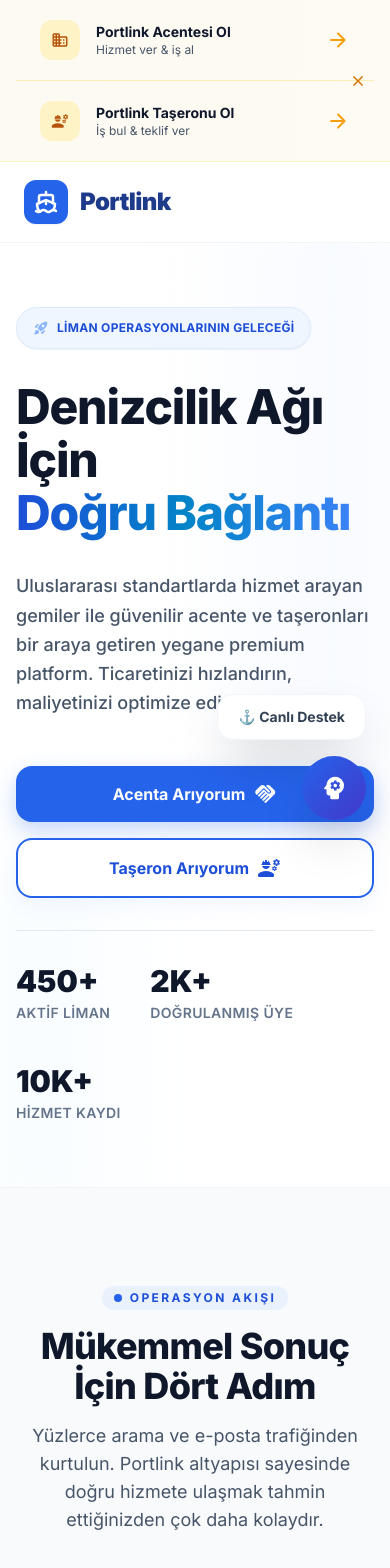
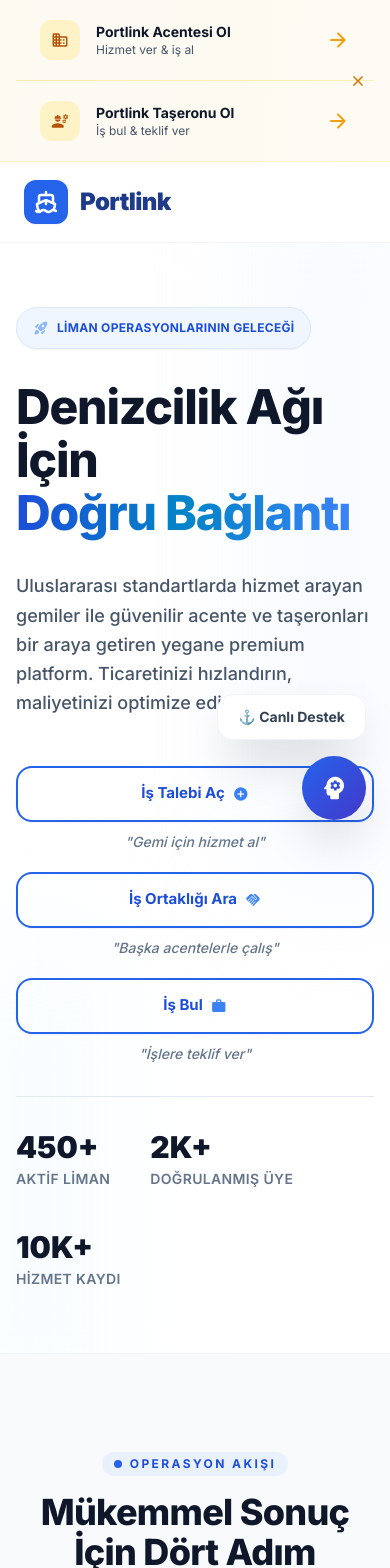
Before and after one commit to codyoltr/portlink, a React (Vite) app: page / in a window 390 px wide. Shown: the top 1568 px of the page. Built offline with nearby package versions, Linux system fonts and the light colour scheme.

Commit message:
Harita konumları düzeltildi ve butonlar güncellendi

```diff
--- a/src/modules/home/pages/Welcome.tsx
+++ b/src/modules/home/pages/Welcome.tsx
@@ -108,9 +108,19 @@
   }
 ];
 
+// --- HARİTA NOKTALARI (Kıyı/Deniz Üzerine Taşındı) ---
+const mapPoints = [
+  { id: 1, name: 'İstanbul (Marmara)', x: '28%', y: '30%', stats: '150+ İşlemi' },
+  { id: 2, name: 'İzmir (Ege)', x: '15%', y: '53%', stats: '85+ İşlem' },
+  { id: 3, name: 'Mersin (Akdeniz)', x: '55%', y: '78%', stats: '120+ İşlem' },
+  { id: 4, name: 'İskenderun (Akdeniz)', x: '62%', y: '80%', stats: '40+ İşlem' },
+  { id: 5, name: 'Trabzon (Karadeniz)', x: '75%', y: '18%', stats: '30+ İşlem' },
+];
+
 const Welcome: React.FC = () => {
   const navigate = useNavigate();
   const [showRoleBar, setShowRoleBar] = useState(true);
+
   return (
     <FullPageLayout>
 {/* --- QUICK ROLE BAR (WARNING STYLE) --- */}
@@ -187,7 +197,6 @@
 
         {/* --- PREMIUM HERO SECTION --- */}
         <section className="relative overflow-hidden w-full bg-white border-b border-slate-100">
-          {/* Subtle Dynamic Backgrounds */}
           <div className="absolute top-[-10%] right-[-5%] w-[40%] h-[70%] bg-blue-50/50 rounded-full blur-3xl pointer-events-none"></div>
           <div className="absolute bottom-[-10%] left-[-5%] w-[30%] h-[50%] bg-sky-50/50 rounded-full blur-3xl pointer-events-none"></div>
 
@@ -209,20 +218,40 @@
                   Uluslararası standartlarda hizmet arayan gemiler ile güvenilir acente ve taşeronları bir araya getiren yegane premium platform. Ticaretinizi hızlandırın, maliyetinizi optimize edin.
                 </p>
 
-                <div className="flex flex-col sm:flex-row gap-4 pt-4">
+                {/* 3'LÜ ŞEFFAF BUTON GRUBU */}
+                <div className="flex flex-col sm:flex-row flex-wrap gap-5 pt-4">
+                  <div className="flex flex-col items-center sm:items-start flex-1 sm:flex-none">
                     <button
                       onClick={() => navigate('/login')}
-                    className="group px-8 py-4 bg-blue-600 text-white rounded-2xl font-bold text-base hover:bg-blue-700 transition-all duration-300 shadow-[0_8px_20px_rgba(37,99,235,0.25)] hover:shadow-[0_12px_25px_rgba(37,99,235,0.35)] transform hover:-translate-y-1 flex items-center justify-center gap-2"
+                      className="group w-full px-6 py-3.5 bg-transparent text-blue-700 border-2 border-blue-600 rounded-2xl font-bold text-[15px] hover:bg-blue-50 transition-all duration-300 shadow-sm transform hover:-translate-y-1 flex items-center justify-center gap-2 whitespace-nowrap"
                     >
-                    Acenta Arıyorum
-                    <span className="material-icons-round group-hover:translate-x-1 transition-transform">handshake</span>
+                      İş Talebi Aç
+                      <span className="material-icons-round text-base group-hover:translate-x-1 transition-transform text-blue-500">add_circle</span>
                     </button>
+                    <span className="text-sm text-slate-500 italic mt-2.5 font-medium text-center sm:text-left w-full">"Gemi için hizmet al"</span>
+                  </div>
+
+                  <div className="flex flex-col items-center sm:items-start flex-1 sm:flex-none">
                     <button
                       onClick={() => navigate('/login')}
-                    className="group px-8 py-4 bg-white text-blue-700 border-2 border-blue-600 rounded-2xl font-bold text-base hover:bg-blue-50 transition-all duration-300 shadow-[0_8px_20px_rgba(37,99,235,0.05)] hover:shadow-[0_12px_25px_rgba(37,99,235,0.15)] transform hover:-translate-y-1 flex items-center justify-center gap-2">
-                    Taşeron Arıyorum
-                    <span className="material-icons-round group-hover:translate-x-1 transition-transform">engineering</span>
+                      className="group w-full px-6 py-3.5 bg-transparent text-blue-700 border-2 border-blue-600 rounded-2xl font-bold text-[15px] hover:bg-blue-50 transition-all duration-300 shadow-sm transform hover:-translate-y-1 flex items-center justify-center gap-2 whitespace-nowrap"
+                    >
+                      İş Ortaklığı Ara
+                      <span className="material-icons-round text-base group-hover:translate-x-1 transition-transform text-blue-500">handshake</span>
                     </button>
+                    <span className="text-sm text-slate-500 italic mt-2.5 font-medium text-center sm:text-left w-full">"Başka acentelerle çalış"</span>
+                  </div>
+
+                  <div className="flex flex-col items-center sm:items-start flex-1 sm:flex-none">
+                    <button
+                      onClick={() => navigate('/login')}
+                      className="group w-full px-6 py-3.5 bg-transparent text-blue-700 border-2 border-blue-600 rounded-2xl font-bold text-[15px] hover:bg-blue-50 transition-all duration-300 shadow-sm transform hover:-translate-y-1 flex items-center justify-center gap-2 whitespace-nowrap"
+                    >
+                      İş Bul
+                      <span className="material-icons-round text-base group-hover:translate-x-1 transition-transform text-blue-500">work</span>
+                    </button>
+                    <span className="text-sm text-slate-500 italic mt-2.5 font-medium text-center sm:text-left w-full">"İşlere teklif ver"</span>
+                  </div>
                 </div>
 
                 {/* İstatistikler */}
@@ -253,11 +282,9 @@
                       alt="Denizcilik lojistik operasyonları"
                       className="w-full h-full object-cover transform duration-1000 group-hover:scale-105"
                     />
-                    {/* Glassmorphic Gradient Overlay on Image */}
                     <div className="absolute inset-0 bg-gradient-to-tr from-blue-900/10 to-transparent"></div>
                   </div>
                 </div>
-                {/* Dekoratif Halkalar */}
                 <div className="absolute -top-10 -right-10 w-full h-full border-2 border-blue-50 rounded-[3rem] -z-10 transform rotate-3"></div>
                 <div className="absolute -bottom-8 -left-8 w-full h-full border-2 border-sky-50 rounded-[3rem] -z-10 transform -rotate-3"></div>
               </div>
@@ -326,8 +353,6 @@
             </div>
 
             <div className="grid grid-cols-1 lg:grid-cols-3 gap-6">
-
-              {/* Sol Büyük Kutu */}
               <div className={`lg:col-span-1 lg:row-span-2 group relative rounded-[2.5rem] p-10 flex flex-col justify-between overflow-hidden border transition-all duration-300 min-h-[440px] bg-slate-50 border-slate-200 hover:border-blue-300 hover:shadow-2xl`}>
                 <div className="relative z-10">
                   <div className={`w-16 h-16 rounded-[1.25rem] flex items-center justify-center mb-8 ${features[0].bgColor} ${features[0].borderColor} border transition-transform duration-500 group-hover:scale-110 shadow-sm`}>
@@ -342,7 +367,6 @@
                 </div>
               </div>
 
-              {/* Sağ Üst Yatay Kutu */}
               <div className={`lg:col-span-2 group rounded-[2.5rem] p-8 md:p-10 flex flex-col md:flex-row items-start md:items-center gap-8 border transition-all duration-300 bg-slate-50 border-slate-200 hover:border-indigo-300 hover:shadow-xl`}>
                 <div className={`w-20 h-20 rounded-[1.25rem] flex items-center justify-center flex-shrink-0 ${features[1].bgColor} ${features[1].borderColor} border transition-transform duration-500 group-hover:-rotate-6 shadow-sm`}>
                   {features[1].icon}
@@ -357,7 +381,6 @@
                 </div>
               </div>
 
-              {/* Sağ Alt Kutu 1 */}
               <div className={`lg:col-span-1 group rounded-[2.5rem] p-8 flex flex-col justify-center border transition-all duration-300 min-h-[220px] bg-slate-50 border-slate-200 hover:border-sky-300 hover:shadow-xl`}>
                 <div className={`w-14 h-14 rounded-2xl flex items-center justify-center mb-5 ${features[2].bgColor} ${features[2].borderColor} border shadow-sm`}>
                   {features[2].icon}
@@ -370,7 +393,6 @@
                 </p>
               </div>
 
-              {/* Sağ Alt Kutu 2 */}
               <div className={`lg:col-span-1 group rounded-[2.5rem] p-8 flex flex-col justify-center border transition-all duration-300 min-h-[220px] bg-slate-50 border-slate-200 hover:border-cyan-300 hover:shadow-xl`}>
                 <div className={`w-14 h-14 rounded-2xl flex items-center justify-center mb-5 ${features[3].bgColor} ${features[3].borderColor} border shadow-sm`}>
                   {features[3].icon}
@@ -382,7 +404,6 @@
                   {features[3].description}
                 </p>
               </div>
-
             </div>
           </div>
         </section>
@@ -422,6 +443,87 @@
         </section>
 
 
+        {/* --- YENİ BÖLÜM: HARİTA VE İSTATİSTİKLER --- */}
+        <section className="w-full py-24 bg-white border-t border-slate-200 relative overflow-hidden">
+          <div className="max-w-7xl mx-auto px-4 sm:px-6 lg:px-8">
+
+            {/* Üst Başlıklar */}
+            <div className="text-center mb-16">
+              <h2 className="text-4xl font-extrabold text-slate-800 mb-4">
+                Denizcilik Operasyonlarında Aktif Ağ
+              </h2>
+              <p className="text-xl text-slate-600 font-medium">
+                Doğru İş, Doğru Ekip, Doğru Limanda
+              </p>
+            </div>
+
+            {/* İstatistikler */}
+            <div className="grid grid-cols-2 md:grid-cols-4 gap-8 mb-20">
+              <div className="flex flex-col items-center text-center">
+                <span className="text-sm font-bold text-slate-700 mb-3">Açık İş Talepleri</span>
+                <div className="w-12 h-12 bg-blue-600 rounded-full flex items-center justify-center text-white shadow-lg">
+                  <span className="font-bold">125</span>
+                </div>
+              </div>
+              <div className="flex flex-col items-center text-center">
+                <span className="text-sm font-bold text-slate-700 mb-3">Aktif Acenteler</span>
+                <div className="w-12 h-12 bg-blue-600 rounded-full flex items-center justify-center text-white shadow-lg">
+                  <span className="font-bold">89</span>
+                </div>
+              </div>
+              <div className="flex flex-col items-center text-center">
+                <span className="text-sm font-bold text-slate-700 mb-3">Servis Sağlayıcılar</span>
+                <div className="w-12 h-12 bg-blue-600 rounded-full flex items-center justify-center text-white shadow-lg">
+                  <span className="font-bold">64</span>
+                </div>
+              </div>
+              <div className="flex flex-col items-center text-center">
+                <span className="text-sm font-bold text-slate-700 mb-3">Hangi limanlarda aktifiz?</span>
+                <div className="w-12 h-12 bg-blue-600 rounded-full flex items-center justify-center text-white shadow-lg">
+                  <span className="material-icons-round text-xl">map</span>
+                </div>
+              </div>
+            </div>
+
+            {/* Türkiye Haritası Alanı (ARKA PLAN ŞEFFAF YAPILDI) */}
+            <div className="relative max-w-5xl mx-auto bg-transparent p-4 sm:p-8">
+              <div className="relative w-full aspect-[2/1] mx-auto">
+                <img
+                  src="/world-map.svg"
+                  alt="Türkiye Operasyon Haritası"
+                  className="w-full h-full object-contain opacity-80"
+                />
+
+                {/* Harita Üzerindeki Noktalar (DENİZE TAŞINDI) */}
+                {mapPoints.map((point) => (
+                  <div
+                    key={point.id}
+                    className="absolute group"
+                    style={{ left: point.x, top: point.y }}
+                  >
+                    {/* Pulsing Dot */}
+                    <div className="relative flex items-center justify-center">
+                      <div className="absolute w-4 h-4 bg-blue-400 rounded-full animate-ping opacity-75"></div>
+                      <div className="relative w-3 h-3 bg-blue-600 rounded-full border border-white shadow-sm cursor-pointer hover:scale-150 transition-transform"></div>
+                    </div>
+
+                    {/* Tooltip (Hover olduğunda gözüken kutucuk) */}
+                    <div className="absolute bottom-full left-1/2 -translate-x-1/2 mb-3 hidden group-hover:flex flex-col items-center animate-in fade-in slide-in-from-bottom-2 z-10 w-max">
+                      <div className="bg-slate-800 text-white text-xs rounded-lg py-1.5 px-3 shadow-xl text-center">
+                        <div className="font-bold">{point.name}</div>
+                        <div className="text-slate-300">{point.stats}</div>
+                      </div>
+                      <div className="w-2 h-2 bg-slate-800 rotate-45 -mt-1"></div>
+                    </div>
+                  </div>
+                ))}
+              </div>
+            </div>
+
+          </div>
+        </section>
+
+
         {/* --- HARİKA PREMIUM ÇAĞRI (Gemi ve Harita) BÖLÜMÜ --- */}
         <section className="w-full py-24 bg-white relative overflow-hidden">
           <div className="max-w-7xl mx-auto px-4 sm:px-6 lg:px-8">
@@ -450,14 +552,14 @@
                 <div className="flex flex-col sm:flex-row gap-4">
                   <button
                     onClick={() => navigate('/signup')}
-                    className="group px-10 py-4 bg-blue-600 text-white rounded-2xl font-bold text-lg hover:bg-blue-500 transition-all duration-300 shadow-[0_0_30px_rgba(37,99,235,0.4)] hover:shadow-[0_0_40px_rgba(37,99,235,0.6)] transform hover:-translate-y-1 flex items-center gap-2"
+                    className="group px-10 py-4 bg-transparent text-blue-700 border-2 border-blue-600 rounded-2xl font-bold text-lg hover:bg-blue-50 transition-all duration-300 shadow-sm transform hover:-translate-y-1 flex items-center gap-2"
                   >
                     Ücretsiz Kaydol
-                    <span className="material-icons-round group-hover:translate-x-1 transition-transform">rocket_launch</span>
+                    <span className="material-icons-round group-hover:translate-x-1 transition-transform text-blue-500">rocket_launch</span>
                   </button>
                   <button
                     onClick={() => navigate('/contact')}
-                    className="px-10 py-4 bg-white/5 text-white rounded-2xl font-bold text-lg border border-white/10 hover:bg-white/10 transition-all duration-300"
+                    className="group px-10 py-4 bg-transparent text-blue-700 border-2 border-blue-600 rounded-2xl font-bold text-lg hover:bg-blue-50 transition-all duration-300 shadow-sm transform hover:-translate-y-1 flex items-center gap-2"
                   >
                     Bizimle İletişime Geçin
                   </button>
```
Lines whose indentation alone changed are shown as unchanged.
